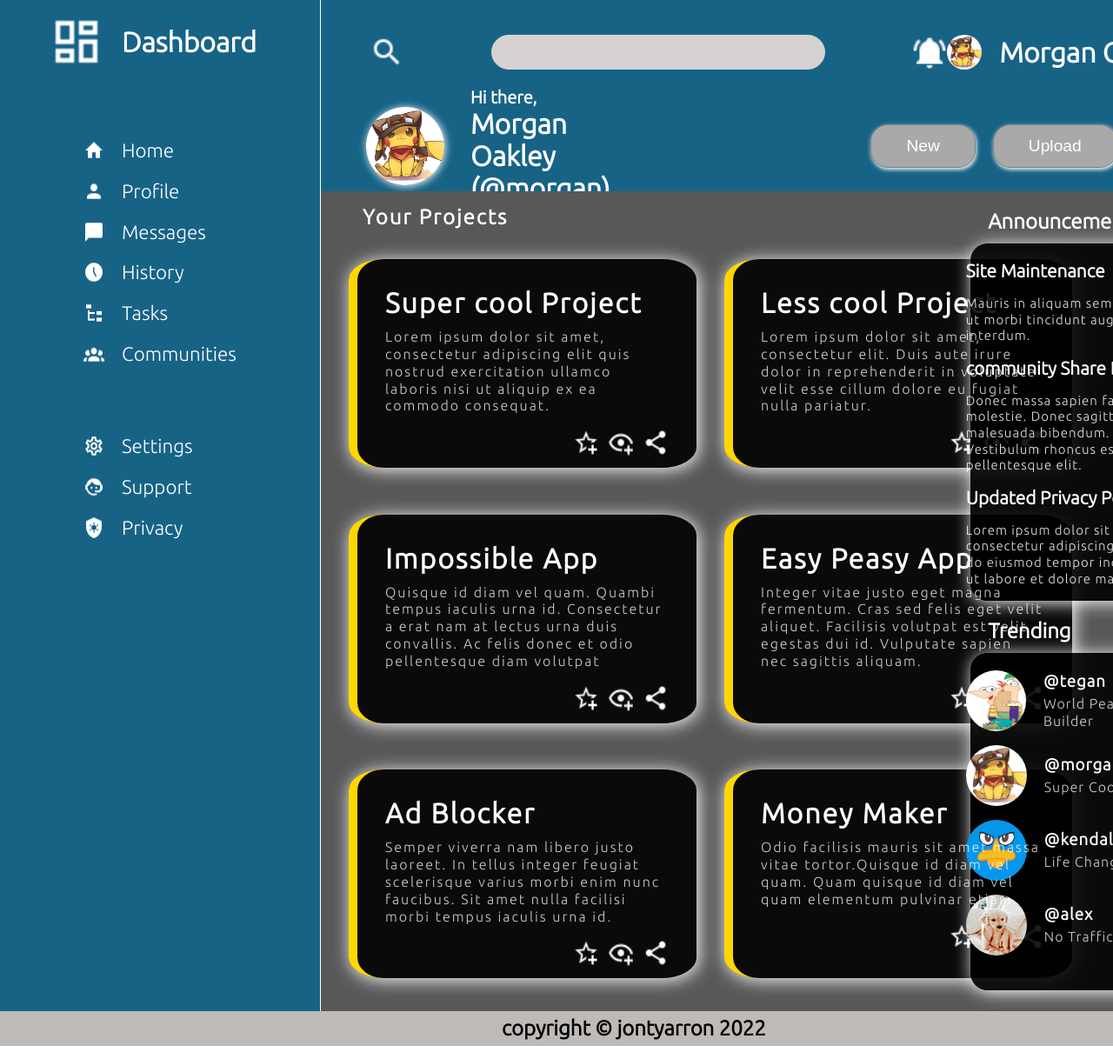
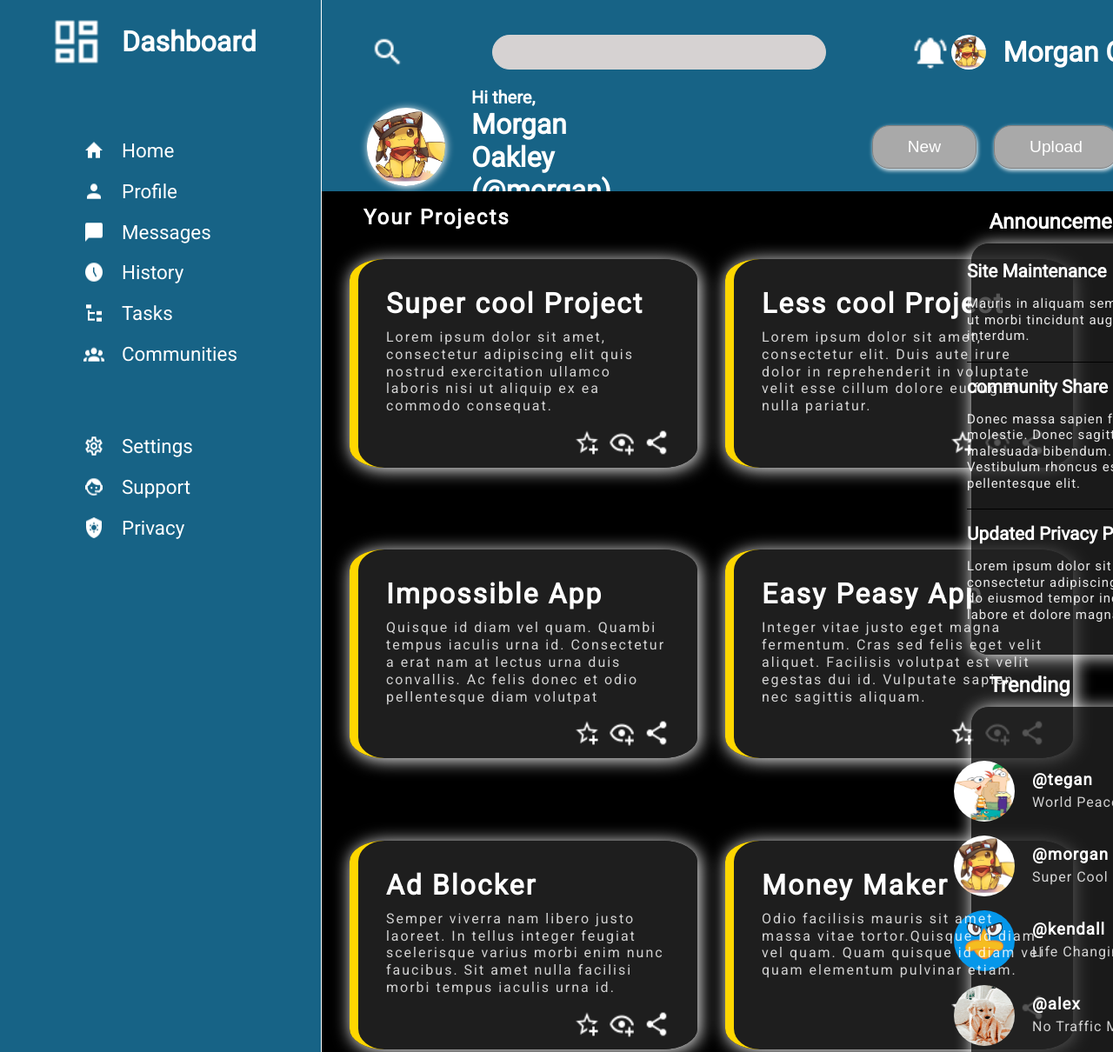
Before and after one commit to jontyarron/admin-dashboard, a plain HTML site: page index.html in a window 1280 px wide. Shown: the top 1210 px of the page at 87% size. Drawn offline with Linux system fonts and the light colour scheme.

Commit message:
changed fond and bg and added hover effects

```diff
--- a/style.css
+++ b/style.css
@@ -1,4 +1,4 @@
-@import url('https://fonts.googleapis.com/css2?family=Ubuntu:wght@300&display=swap');
+@import url('https://fonts.googleapis.com/css2?family=Roboto&family=Ubuntu:wght@300&display=swap');
 *{
     margin: 0;
     padding: 0;
@@ -14,7 +14,7 @@
      grid-template-columns: 1fr 5fr;
      grid-template-rows: 220px 1fr 40px;
      height: 100vh;
-     font-family: 'Ubuntu', sans-serif;
+     font-family: 'Roboto','Ubuntu', sans-serif;
     color: #fff;
 }
 
@@ -74,7 +74,7 @@ input[type="search"] {
 }
 
 input[type="search"]:focus {
-    outline: 2px solid white;
+    outline: 4px solid black;
     transform: scale(1.01);
 }
 
@@ -201,7 +201,8 @@ main{
     grid-template-columns: repeat(3,1fr);
     grid-template-rows: repeat(3,1fr);
     gap: 2rem;
-    background-color: rgb(88, 88, 88);
+    background-color: rgb(148, 148, 148);
+    background-color: #000;
 /* background: linear-gradient(0deg, rgba(52,52,52,1) 27%, rgba(83,83,83,1) 67%, rgb(131, 131, 131) 99%); */
 
 }
@@ -231,14 +232,11 @@ main{
 .main-container .card {
     width: 400px;
     height: 15rem;
-    background-color: rgba(0, 0, 0, 0.884);
+    background-color: rgba(34, 34, 34, 0.884);
     color: white;
     padding: 2rem;
     border-left: 10px solid gold;
     border-radius: 10%;
-    /* display: flex; */
-    /* flex-direction: column; */
-    /* gap: 10px; */
     display: grid;
     grid-template-areas: "card-heading card-heading"
                          "card-para card-para"
@@ -249,6 +247,11 @@ main{
                         2rem;
      gap: 1rem;
      box-shadow: 2px 2px 20px white;
+}
+
+.main-container .card:hover {
+    transform: scale(1.1);
+    transition: 300ms;
 }
 
 
@@ -306,7 +309,8 @@ main{
     display: flex;
     flex-direction: column;
     align-items: center;
-    background-color: rgba(0, 0, 0, 0.884);
+    background-color: rgba(34, 34, 34, 0.767);
+
     color: #fff;
     width: 70%;
     padding-top: 20px;
@@ -318,11 +322,22 @@ main{
 .notifications > div {
     margin-bottom:1rem ;
     width: 250px;
+    padding-bottom: 20px;
+    border-bottom: 1px black solid;
+}
+
+.notifications div:nth-child(3) {
+    border: none;
 }
 
 .notifications > div > h2{
     margin-bottom: 1rem;
     font-size: 1.3rem;
+}
+
+.notifications > div > h2:hover {
+    transform: scale(1.03);
+    transition: 400ms;
 }
 
 .notifications > div p{
@@ -343,7 +358,9 @@ main{
     flex-direction: column;
     align-items: center;
     grid-area: trending;
-    background-color: rgba(0, 0, 0, 0.884);
+    justify-content: center;
+    background-color: rgba(34, 34, 34, 0.767);
+
     color: #fff;
     letter-spacing: 1px;
     width: 70%;
@@ -358,7 +375,7 @@ main{
 .trending > div {
     display: flex;
     margin-bottom: 1rem ;
-    width: 250px;
+    width: 280px;
     align-items: center;
     gap: 20px;
 }
@@ -366,6 +383,11 @@ main{
 .trending > div >  div > h3 {
 
     margin-bottom: 5px;
+}
+
+.trending > div >  div > h3:hover {
+    transform: scale(1.03);
+    transition: 400ms;
 }
 
 .trending > div > div > p {
```
